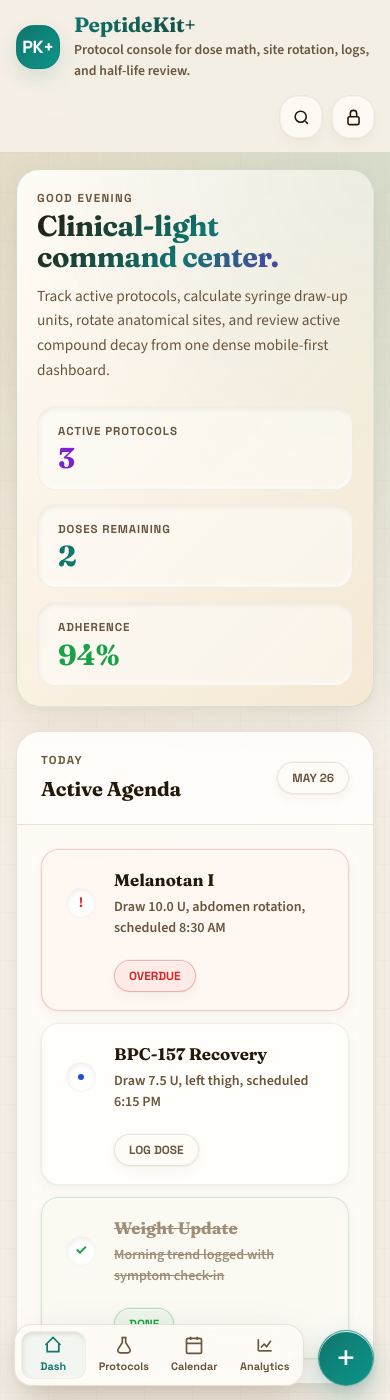
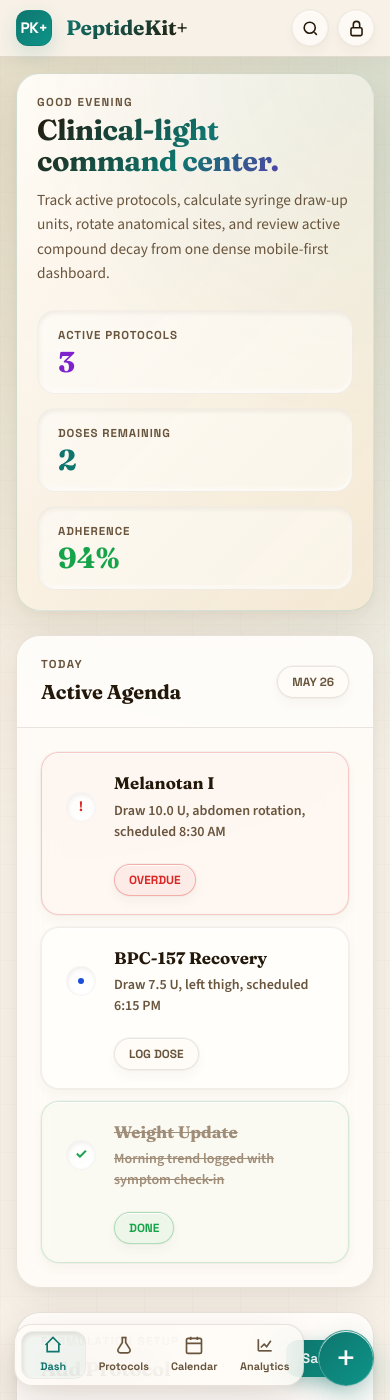
Before and after one commit to 0sps/sull1van.com, a Jekyll site: the page peptides/index.html, which Jekyll copies as it is, in a window 390 px wide and 1400 px high. Built offline with Jekyll 4.4.1, drawn with Linux system fonts in a browser that asks for light colours.

Commit message:
peptides ui

```diff
--- a/peptides/index.html
+++ b/peptides/index.html
@@ -488,6 +488,7 @@
       display: flex;
       flex-direction: column;
       gap: 8px;
+      min-width: 0;
     }
 
     .field.full {
@@ -527,13 +528,20 @@
 
     /* Segmented Sepia Selector Slots */
     .segmented {
-      display: inline-flex;
+      display: flex;
       gap: 4px;
       padding: 4px;
       border-radius: var(--radius-md);
       background: rgba(76, 54, 29, 0.04);
       box-shadow: var(--nm-sunken);
       border: 1px solid rgba(76, 54, 29, 0.04);
+      overflow-x: auto;
+      max-width: 100%;
+      scrollbar-width: none;
+    }
+
+    .segmented::-webkit-scrollbar {
+      display: none;
     }
 
     .seg-button {
@@ -545,6 +553,7 @@
       font-size: 0.86rem;
       transition: all 0.2s ease;
       white-space: nowrap;
+      flex-shrink: 0;
     }
 
     .seg-button:hover {
@@ -1326,9 +1335,24 @@
       }
 
       .topbar {
-        grid-template-columns: 1fr;
+        grid-template-columns: 1fr auto;
+        gap: 12px;
         margin: -16px -16px 16px;
-        padding: 14px 16px;
+        padding: 10px 16px;
+        background: rgba(247, 241, 232, 0.98);
+        box-shadow: 0 4px 20px rgba(71, 48, 18, 0.05);
+      }
+
+      .brand-mark {
+        width: 36px;
+        height: 36px;
+        font-size: 0.95rem;
+        border-radius: var(--radius-sm);
+      }
+
+      .icon-button {
+        width: 36px;
+        height: 36px;
       }
 
       .top-actions {
@@ -1336,7 +1360,7 @@
       }
 
       .brand p {
-        white-space: normal;
+        display: none;
       }
 
       .hero {
```
